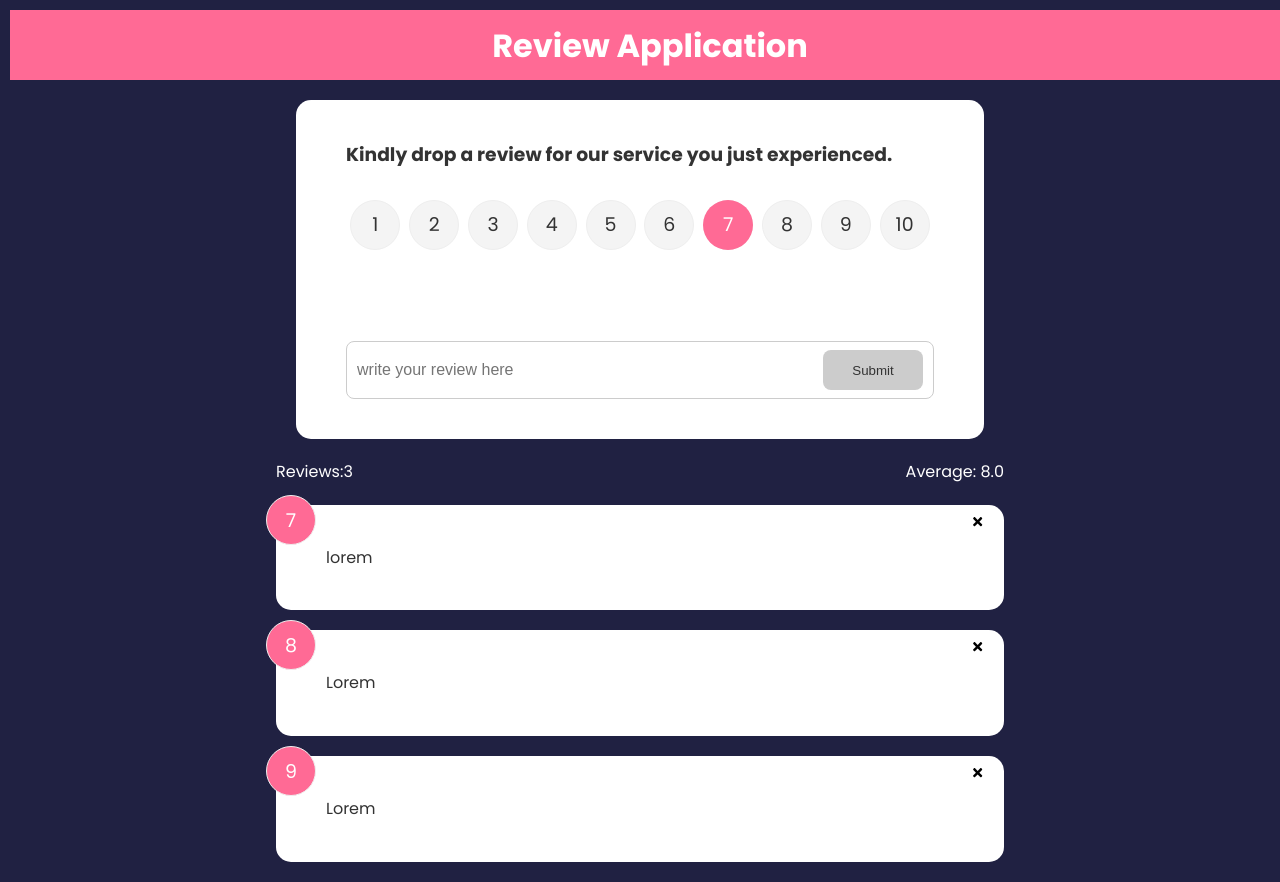
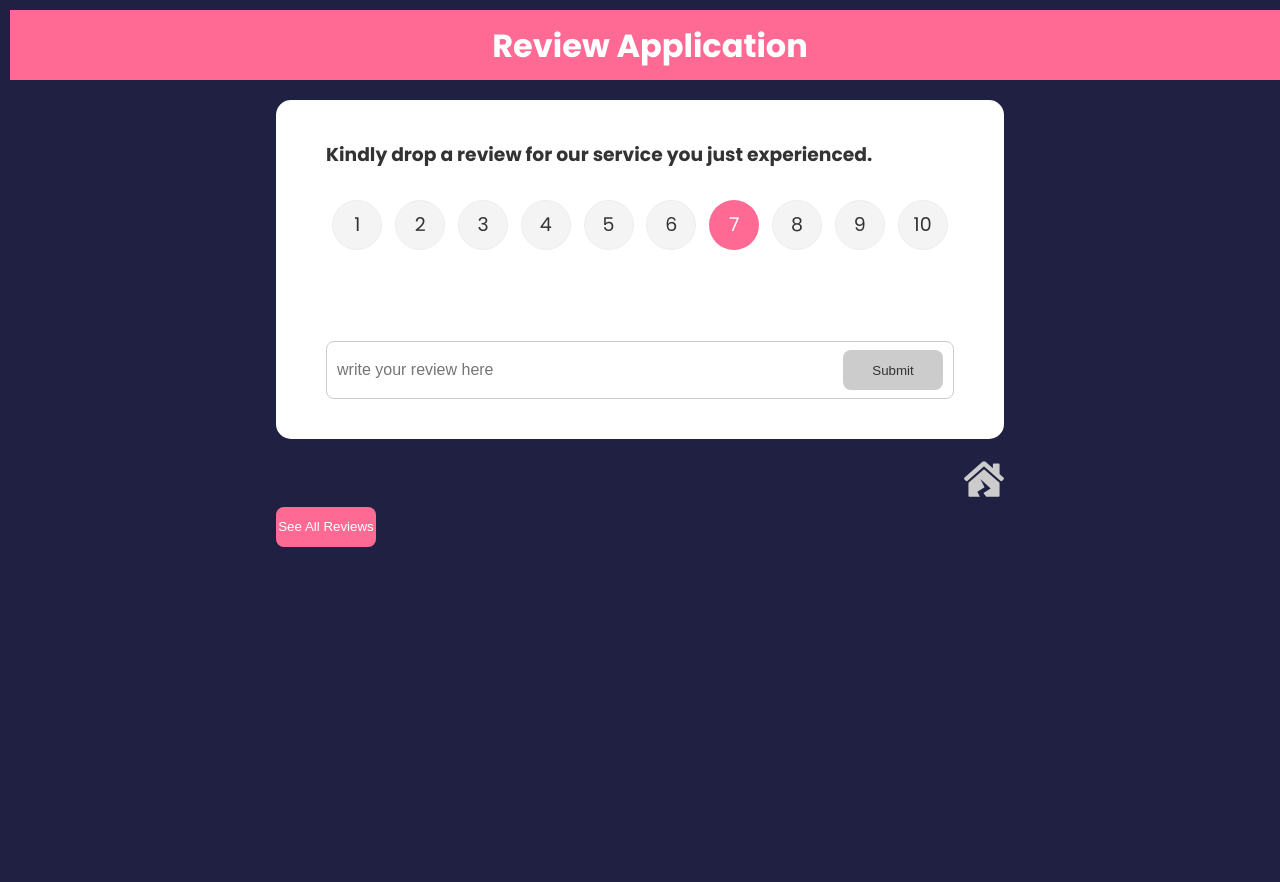
Before and after one commit to Ishahtech/Feedback-App, a React (Vite) app: page /review in a window 1280 px wide. After the commit the page ends 800 px from the top, so only its background shows below. Built offline with nearby package versions, Linux system fonts and the light colour scheme.

Commit message:
list component added, react router and useContext api used

```diff
--- a/src/App.jsx
+++ b/src/App.jsx
@@ -1,45 +1,28 @@
 import { useState } from "react";
 import Header from "./Component/Layout/Header";
-// import { BrowserRouter, Routes,Route } from "react-router-dom";
+import { BrowserRouter, Routes,Route } from "react-router-dom";
+import Home from "./Component/Pages/Home";
+import Review from "./Component/Pages/Review";
+import About from "./Component/Pages/About";
 import data from "./data/reviewData";
-import ReviewList from "./Component/ReviewList";
-import ReviewStats from "./Component/ReviewStats";
-import ReviewForm from "./Component/ReviewForm";
-import { v4 as uuid } from 'uuid';
 
 
 
 function App() {
   const [review, setReview] = useState(data)
 
-  const deleteReview = (id) => {
-    if (window.confirm("Are you sure you want to delete this review")) {
-        setReview(review.filter((item) => item.id !== id))
-    } }
-
-    //function to add review
-  const AddReview = (newReview) => {
-    newReview.id = uuid()
-    setReview([newReview, ...review])
-  }
-
-
   return (
     <>
       <Header text="Review Application" />
-      {/* <BrowserRouter>
+      {/* structure of the browser router */}
+      <BrowserRouter>
         <Routes>
+          {/* "/" tells the browser which page to render once a site is opened */}
           <Route path="/" element={<Home />} />
           <Route path="/about" element={<About />} />
-          <Route path="/review" element={<Review />} />
+          <Route path="/review" element={<Review setReview={setReview} review={review} />} />
         </Routes>
-      </BrowserRouter> */}
-
-    <div className="container">
-        <ReviewForm handleAdd={AddReview} />
-        <ReviewStats reviews={review} />
-        <ReviewList reviews={review} deleteReview={deleteReview} />
-      </div>
+      </BrowserRouter>
     </>
   );
 }
--- a/src/Component/Pages/Review.jsx
+++ b/src/Component/Pages/Review.jsx
@@ -1,11 +1,71 @@
+import { useState } from "react";
+import { Link } from "react-router-dom";
+import ReviewForm from "../ReviewForm";
+import { ReviewProvider } from "../../context/ReviewContext";
+import { v4 as uuid } from "uuid";
+import { FaHouseDamage } from "react-icons/fa";
+import Button from "../Layout/Button";
+import { useNavigate } from "react-router-dom";
+import Reviewitem from "../Reviewitem";
+import { FaTimes } from "react-icons/fa";
 
+function Review({ setReview, review }) {
+  const navigate = useNavigate();
+  const [currentReview, setCurrentReview] = useState({
+    id: "",
+    text: "",
+    rating: "",
+  });
+  // function to delete review
+  const deleteReview = (id) => {
+    if (window.confirm("Are you sure, you want to delete this review?")) {
+      setCurrentReview({
+        id: "",
+        text: "",
+        rating: "",
+      });
+    }
+  };
 
-function Review() {
+  // function to add a review
+  const AddReview = (newReview) => {
+    newReview.id = uuid();
+    setReview([newReview]);
+    setCurrentReview(newReview);
+    console.log(newReview);
+  };
+
   return (
     <>
-      <h1>Review</h1>
+    <ReviewProvider>
+      <ReviewForm review={review} setReview={setReview} handleAdd={AddReview} />
+      <div className="container">
+        {/* <ReviewStats reviews={review} /> */}
+        {/* <List reviews={currentReview} deleteReview={deleteReview} /> */}
+        {currentReview.text && (
+          <Reviewitem review={currentReview} deleteReview={deleteReview} />
+        )}
+      </div>
+      <div className="container">
+        <div className="about-link">
+          <Link to="/">
+            <FaHouseDamage size={40} />
+          </Link>
+        </div>
+      </div>
+      <div className="container">
+        <Button
+          type="button"
+          variant="secondary"
+          onClick={() => navigate("/all-reviews")}
+        >
+          See All Reviews
+        </Button>
+      </div>
+      </ReviewProvider>
     </>
-  )
+
+  );
 }
 
-export default Review
+export default Review;
--- a/src/Component/ReviewList.jsx
+++ b/src/Component/ReviewList.jsx
@@ -1,15 +1,18 @@
+import { useContext } from "react";
+import ReviewContext from "../context/ReviewContext"
 import Reviewitem from "./Reviewitem";
 
-function ReviewList({ reviews, deleteReview }) {
+function ReviewList({deleteReview }) {
+  const {review} = useContext(ReviewContext)
 
-  if (!reviews || reviews.length === 0) {
+  if (!review || review.length === 0) {
     return <p>No review yet!</p>;
   }
 
   return (
     <>
       <div>
-        {reviews.map((item) => (
+        {review.map((item) => (
           <div key={item.id}>
             <Reviewitem review={item} deleteReview={deleteReview} />
           </div>
--- a/src/Component/ReviewStats.jsx
+++ b/src/Component/ReviewStats.jsx
@@ -1,17 +1,19 @@
+import { useContext } from "react";
+import ReviewContext from "../context/ReviewContext"
 
-
-function ReviewStats({reviews}) {
+function ReviewStats({}) {
+  const {review} = useContext(ReviewContext)
 // sum of the total reviews rating and divided by the total length of the array and the output is converted to a single decimal place.
 
-let average = reviews.reduce((acc, cur) => {
-    return acc + cur.rating}, 0)/reviews.length
+let average = review.reduce((acc, cur) => {
+    return acc + cur.rating}, 0)/review.length
 // to convert the average output to one decimal place, do
    average = average.toFixed(1)
 
   return (
     <>
      <div className="review-stats">
-       <p>Reviews:{reviews.length}</p>
+       <p>Reviews:{review.length}</p>
 
        <p>Average: {isNaN(average) ? 0 : average}</p>
      </div>
--- /dev/null
+++ b/src/context/ReviewContext.jsx
@@ -0,0 +1,22 @@
+import { createContext, useState } from "react";
+
+const ReviewContext = createContext()
+
+export const ReviewProvider = ({children}) => {
+    const [review, setReview] = useState(
+        [
+            {
+            id: 1,
+            text: "Chioma,we have you in check"
+            },
+            {
+                id: 2,
+                text: "Josephine,we have you in check"
+            }
+        ]
+    )
+
+    return <ReviewContext.Provider value={{review}}>
+        {children}
+    </ReviewContext.Provider>
+}
```
Also changed, not shown: src/Component/List.jsx (added, +24 -0 lines).
